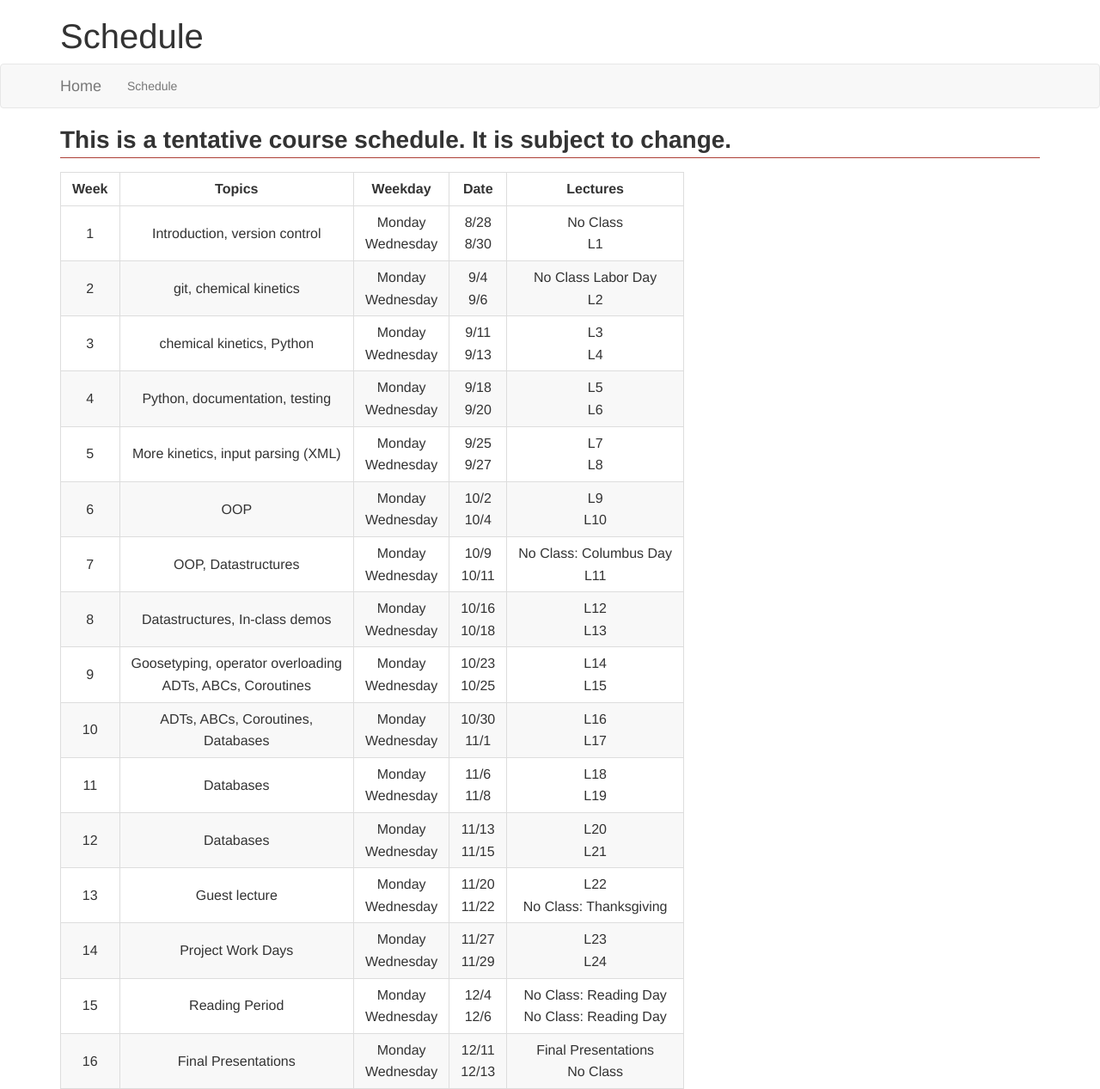
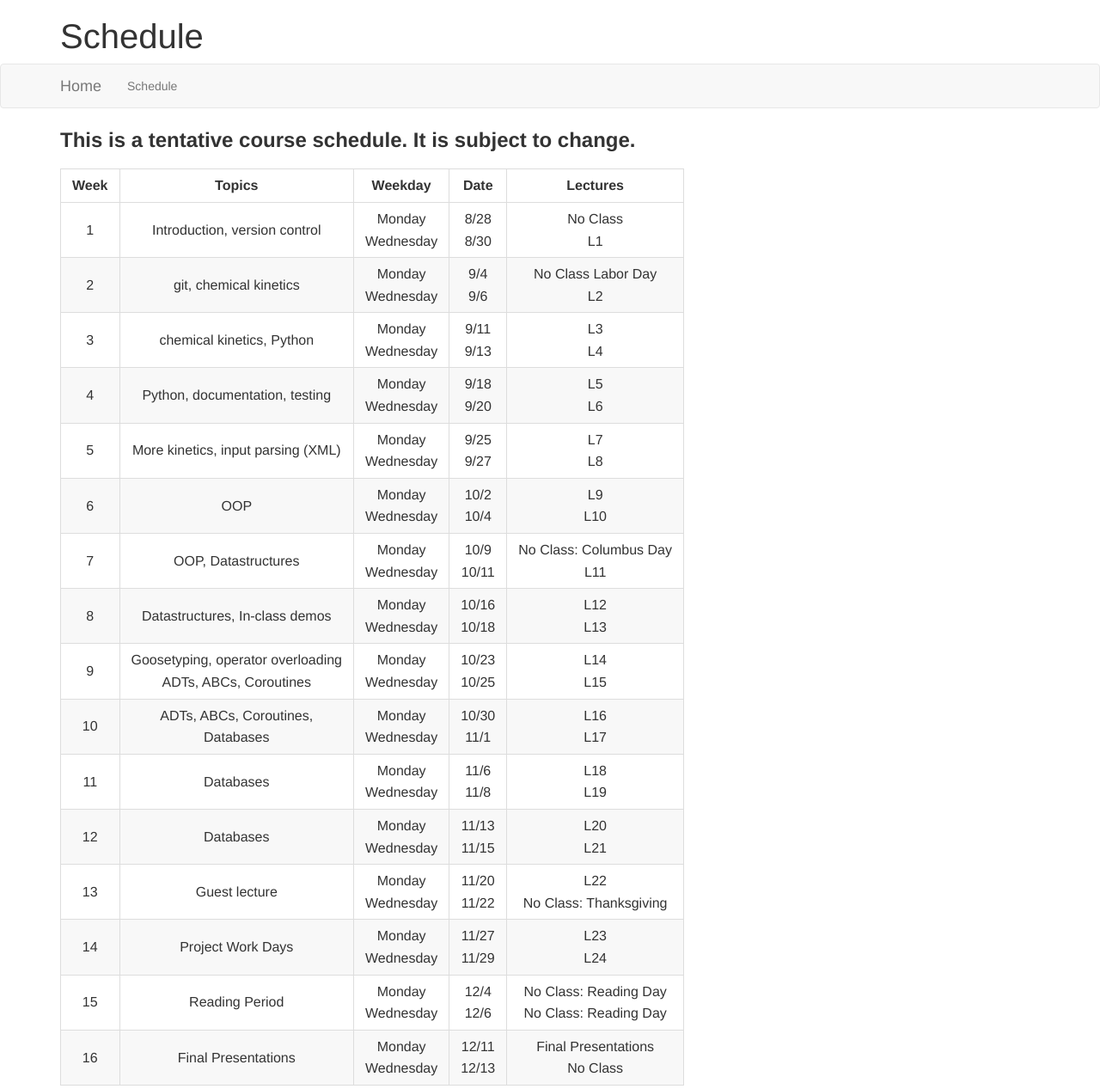
Before and after one commit to xuwd11/cs207_Weidong_Xu, a Jekyll site: the page built from schedule.md, in a window 1280 px wide. Shown: the whole page at 86% size. Built offline with Jekyll 4.4.1, drawn with Linux system fonts in a browser that asks for light colours; nearby versions of some CDN libraries.

```diff
--- a/schedule.md
+++ b/schedule.md
@@ -3,7 +3,7 @@ title: Schedule
 layout: default
 ---
 
-## This is a tentative course schedule.  It is subject to change.
+### This is a tentative course schedule.  It is subject to change.
 
 | Week  | Topics                                                        | Weekday               | Date             | Lectures                                           |
 | :---: | :---:                                                         | :---:                 | :---:            | :---:                                              |
```
